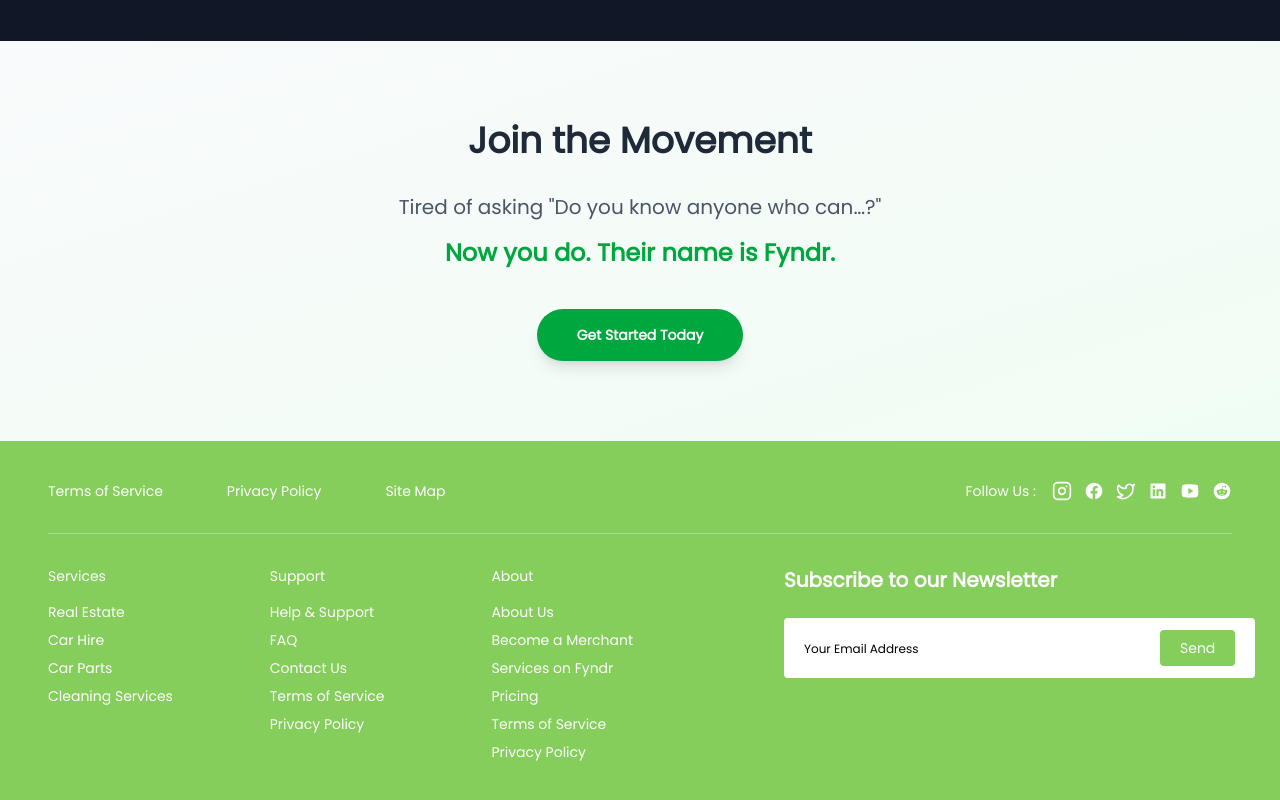
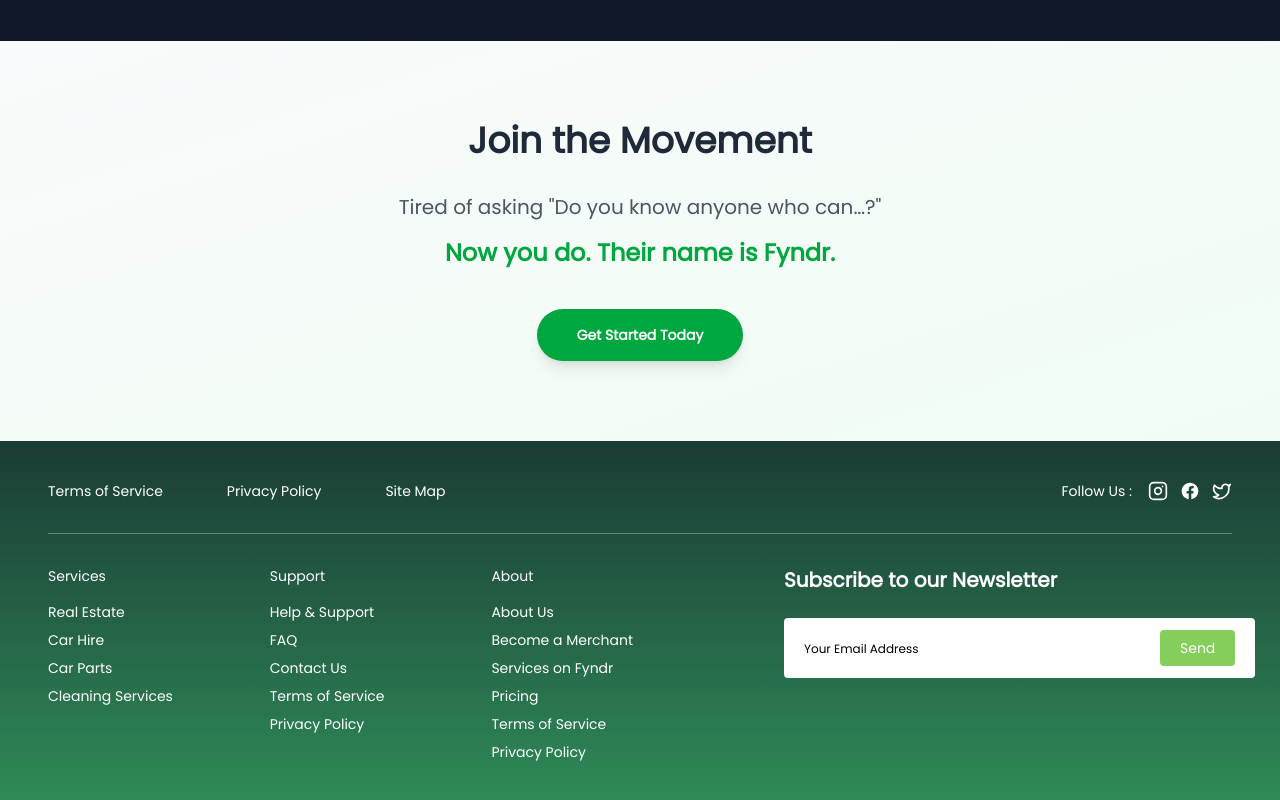
Before and after one commit to OgheneDev/fyndr, a Next.js app: page /pricing in a window 1280 px wide. Shown: the part 1901-2701 px from the top of the page. Built offline with nearby package versions, Linux system fonts and the light colour scheme.

Commit message:
comparing colors

```diff
--- a/src/components/landing page/Footer.jsx
+++ b/src/components/landing page/Footer.jsx
@@ -34,7 +34,7 @@ const Footer = () => {
 
   return (
     <motion.footer
-      className="bg-[#85CE5C] text-white px-5 md:px-12 py-8 md:py-10"
+      className="bg-gradient-to-b from-[#1A3C34] to-[#2E8B57] text-white px-5 md:px-12 py-8 md:py-10"
       initial="hidden"
       animate="visible"
       variants={containerVariants}
@@ -58,9 +58,6 @@ const Footer = () => {
             <Instagram className="w-4 h-4 sm:w-5 sm:h-5 text-[#FFFFF] cursor-pointer hover:opacity-80" />
             <RiFacebookCircleFill className="w-4 h-4 sm:w-5 sm:h-5 text-[#FFFFF] cursor-pointer hover:opacity-80" />
             <Twitter className="w-4 h-4 sm:w-5 sm:h-5 text-[#FFFFF] cursor-pointer hover:opacity-80" />
-            <RiLinkedinBoxFill className="w-4 h-4 sm:w-5 sm:h-5 text-[#FFFFF] cursor-pointer hover:opacity-80" />
-            <RiYoutubeFill className="w-4 h-4 sm:w-5 sm:h-5 text-[#FFFFF] cursor-pointer hover:opacity-80" />
-            <RiRedditFill className="w-5 h-5 sm:w-5 sm:h-5 text-[#FFFFF] cursor-pointer hover:opacity-80" />
           </div>
         </div>
       </motion.div>
@@ -120,7 +117,7 @@ const Footer = () => {
           className="w-full lg:max-w-md mt-8 lg:mt-0"
           variants={itemVariants}
         >
-          <h3 className="text-white text-xl  font-bold mb-6">Subscribe to our Newsletter</h3>
+          <h3 className="text-white text-xl font-bold mb-6">Subscribe to our Newsletter</h3>
            <div className='bg-white px-3 md:px-5 py-3 w-full md:w-fit flex flex-wrap md:flex-nowrap items-center gap-2 md:gap-10 rounded-sm'>
               <input
                   type="email"
--- a/src/components/landing page/HowWeWork.jsx
+++ b/src/components/landing page/HowWeWork.jsx
@@ -56,7 +56,7 @@ const HowWeWork = () => {
   return (
     <motion.section
       id='how-it-works'
-      className='px-5 py-8 md:py-17 md:px-12 bg-[#85CE5C]'
+      className='px-5 py-8 md:py-17 md:px-12 bg-gradient-to-b from-[#1A3C34] to-[#2E8B57]'
       variants={containerVariants}
       initial="hidden"
       whileInView="visible"
```
